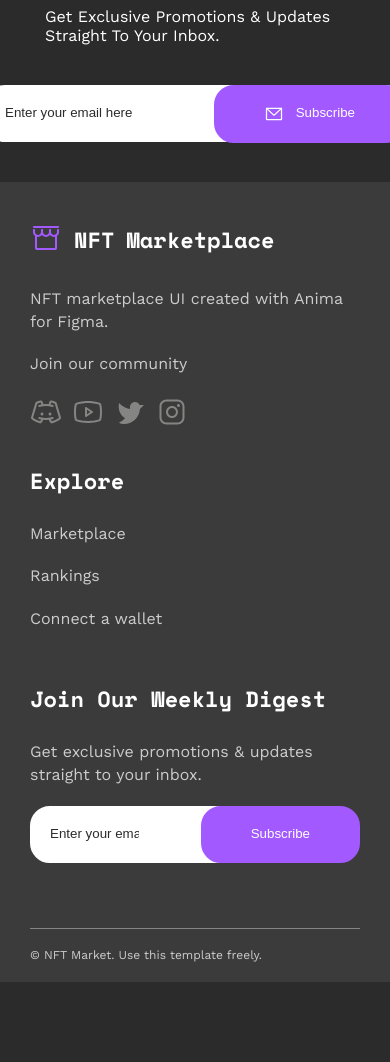
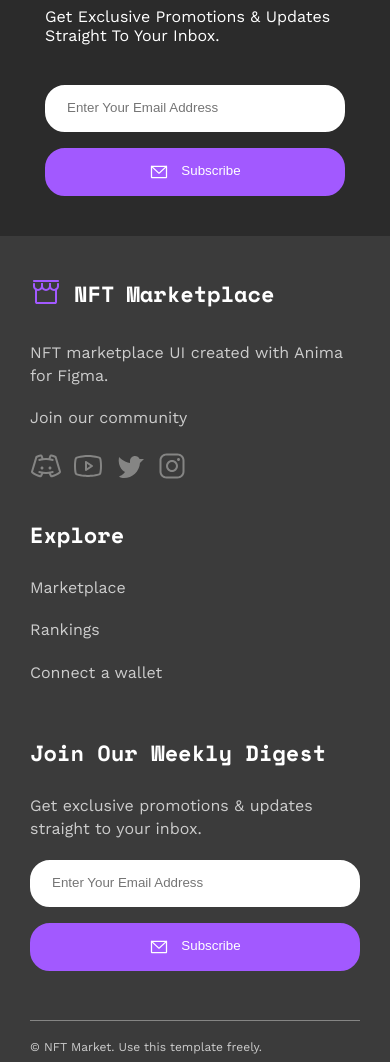
Before and after one commit to InariStarykh/NFT-Marketplace, a plain HTML site: page index.html in a window 390 px wide. Shown: the part 9118-10180 px from the top of the page. Before the commit the page ends 10100 px from the top, so only its background shows below. Drawn offline with Linux system fonts and the light colour scheme.

Commit message:
Finish input

```diff
--- a/index.html
+++ b/index.html
@@ -1208,7 +1208,7 @@
                 <p class="subscribe-section__text">
                   Get exclusive promotions & updates straight to your inbox.
                 </p>
-                <form class="subscribe-section__form" action="">
+                 <form class="subscribe-section__form" action="">
                   <label class="subscribe-section__label visually-hidden" for="input-text">Enter your email here</label>
                   <input class="subscribe-section__input" type="email" name="input-text" id="input-text" placeholder="Enter your email here">
 
@@ -1219,6 +1219,19 @@
                   <span>Subscribe</span>
                   </button>
                 </form>
+
+                  <form class="subscribe-section__form-mobile" action="">
+                  <label class="subscribe-section__label-mobile visually-hidden" for="input-text">Enter Your Email Address</label>
+                  <input class="subscribe-section__input-mobile" type="email" name="input-text" id="input-text" placeholder="Enter Your Email Address">
+
+                  <button class="subscribe-section__button-mobile" type="submit">
+                    <svg class="button-icon" width="20" height="20">
+                    <use href="./images/icons.svg#icon-envelope-simple"></use>
+                  </svg>
+                  <span>Subscribe</span>
+                  </button>
+                </form>
+
               </div>
             </div>
           </div>
@@ -1305,6 +1318,18 @@
 
                   <button class="footer__button" type="submit">Subscribe</button>
                 </form>
+
+                <form class="footer__form-mobile" action="">
+                  <label class="footer__label-mobile visually-hidden" for="input-text">Enter Your Email Address</label>
+                  <input class="footer__input-mobile" type="email" name="input-text" id="input-text" placeholder="Enter Your Email Address">
+
+                  <button class="footer__button-mobile" type="submit">
+                    <svg class="button-icon" width="20" height="20">
+                    <use href="./images/icons.svg#icon-envelope-simple"></use>
+                  </svg>
+                  <span>Subscribe</span>
+                  </button>
+                </form>
             </div>
           </div>
           <div class="footer__copright">
--- a/style.css
+++ b/style.css
@@ -1230,7 +1230,25 @@ display: none;
   position: relative;
 }
 
+@media screen and (max-width: 1200px) {
+  .subscribe-section__form {
+    display: none;
+  }
+}
+
+.subscribe-section__form-mobile {
+  width: 100%;
+  display: none;
+}
+
+@media screen and (max-width: 1200px) {
+  .subscribe-section__form-mobile {
+    display: block;
+  }
+}
+
 .subscribe-section__input {
+  display: block;
   max-width: 425px;
   font-weight: 400;
   line-height: 140%;
@@ -1241,14 +1259,31 @@ display: none;
   border: 2px solid var(--color-secondary-light);
 }
 
-/* @media screen and (max-width: 1200px) {
-  .subscribe-section__input {position: absolute;
+@media screen and (max-width: 1200px) {
+  .subscribe-section__input {
+  display: none;
+  }
+}
+
+.subscribe-section__input-mobile {
+      max-width: 425px;
+      font-weight: 400;
+      line-height: 140%;
+      color: var(--color-primary-dark);
+      background-color: var(--color-secondary-light);
+      padding: 17px 221px 17px 18px;
+      border-radius: 20px;
+      border: 2px solid var(--color-secondary-light);
+}
+
+@media screen and (max-width: 1200px) {
+  .subscribe-section__input-mobile {
     width: 100%;
-    max-width: 300px;
-    padding: 12px auto;
-    margin-bottom: 16px;
+      max-width: 300px;
+      padding: 12px 20px;
+      margin-bottom: 16px;
   }
-} */
+}
 
 .subscribe-section__input::placeholder {
   color: var(--color-primary-dark);
@@ -1256,6 +1291,23 @@ display: none;
 
 .subscribe-section__label {
   display: block;
+}
+
+@media screen and (max-width: 1200px) {
+  .subscribe-section__label {
+   display: none;
+  }
+}
+
+.subscribe-section__label-mobile {
+display: none;
+}
+
+@media screen and (max-width: 1200px) {
+  .subscribe-section__label-mobile {
+     text-align: start;
+     display: block;
+  }
 }
 
 .subscribe-section__button {
@@ -1272,11 +1324,40 @@ display: none;
   gap: 12px;
 }
 
+@media screen and (max-width: 1200px) {
+  .subscribe-section__button {
+    display: none;
+  }
+}
+
 .subscribe-section__button:hover {
   color: var(--color-brand);
   background-color: transparent;
 }
 
+.subscribe-section__button-mobile {
+    line-height: 140%;
+      top: 0;
+      right: 0;
+      padding: 17px 48px;
+      border: 2px solid var(--color-brand);
+      background: var(--color-brand);
+      border-radius: 20px;
+      color: var(--color-secondary-light);
+      display: flex;
+      gap: 12px;
+      display: none;
+}
+
+@media screen and (max-width: 1200px) {
+  .subscribe-section__button-mobile {
+    width: 100%;
+    padding: 12px 20px;
+    display: flex;
+    justify-content: center;
+  }
+}
+
 /* Footer */
 .footer {
  background-color: var(--color-primary-light);
@@ -1318,21 +1399,56 @@ display: none;
   position: relative;
 }
 
+@media screen and (max-width: 768px) {
+  .footer__form {
+    display: none;
+  }
+}
+
+.footer__form-mobile {
+  width: 100%;
+  display: none;
+}
+
+@media screen and (max-width: 768px) {
+  .footer__form-mobile {
+    display: block;
+  }
+}
+
 .footer__input {
+  display: block;
+  max-width: 425px;
   font-weight: 400;
   line-height: 140%;
   color: var(--color-primary-dark);
   background-color: var(--color-secondary-light);
-  padding: 17px 189px 17px 18px;
+  padding: 17px 221px 17px 18px;
   border-radius: 20px;
   border: 2px solid var(--color-secondary-light);
 }
 
-@media screen and (max-width: 1200px) {
+@media screen and (max-width: 768px) {
   .footer__input {
+    display: none;
+  }
+}
+
+.footer__input-mobile {
+  max-width: 425px;
+  font-weight: 400;
+  line-height: 140%;
+  color: var(--color-primary-dark);
+  background-color: var(--color-secondary-light);
+  padding: 17px 221px 17px 18px;
+  border-radius: 20px;
+  border: 2px solid var(--color-secondary-light);
+}
+
+@media screen and (max-width: 768px) {
+  .footer__input-mobile {
     width: 100%;
-    max-width: 300px;
-    padding: 12px auto;
+    padding: 12px 20px;
     margin-bottom: 16px;
   }
 }
@@ -1343,6 +1459,23 @@ display: none;
 
 .footer__label {
   display: block;
+}
+
+@media screen and (max-width: 768px) {
+  .footer__label {
+    display: none;
+  }
+}
+
+.footer__label-mobile {
+  display: none;
+}
+
+@media screen and (max-width: 768px) {
+  .footer__label-mobile {
+    text-align: start;
+    display: block;
+  }
 }
 
 .footer__button {
@@ -1355,6 +1488,42 @@ display: none;
   background: var(--color-brand);
   border-radius: 20px;
   color: var(--color-secondary-light);
+  display: flex;
+  gap: 12px;
+}
+
+@media screen and (max-width: 768px) {
+  .footer__button {
+    display: none;
+  }
+}
+
+.footer__button:hover {
+  color: var(--color-brand);
+  background-color: transparent;
+}
+
+.footer__button-mobile {
+  line-height: 140%;
+  top: 0;
+  right: 0;
+  padding: 17px 48px;
+  border: 2px solid var(--color-brand);
+  background: var(--color-brand);
+  border-radius: 20px;
+  color: var(--color-secondary-light);
+  display: flex;
+  gap: 12px;
+  display: none;
+}
+
+@media screen and (max-width: 768px) {
+  .footer__button-mobile {
+    width: 100%;
+    padding: 12px 20px;
+    display: flex;
+    justify-content: center;
+  }
 }
 
 .footer__button:hover {
```
